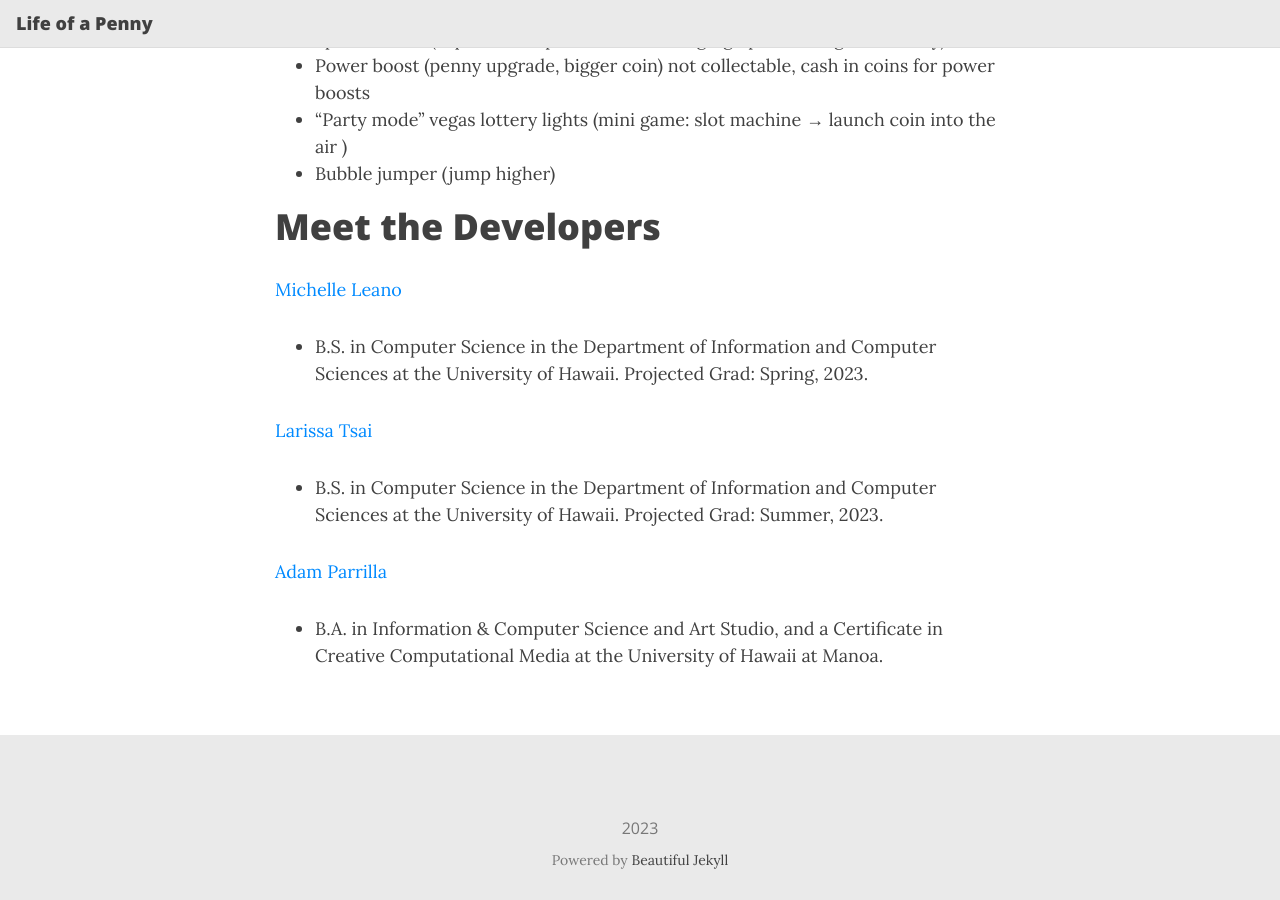
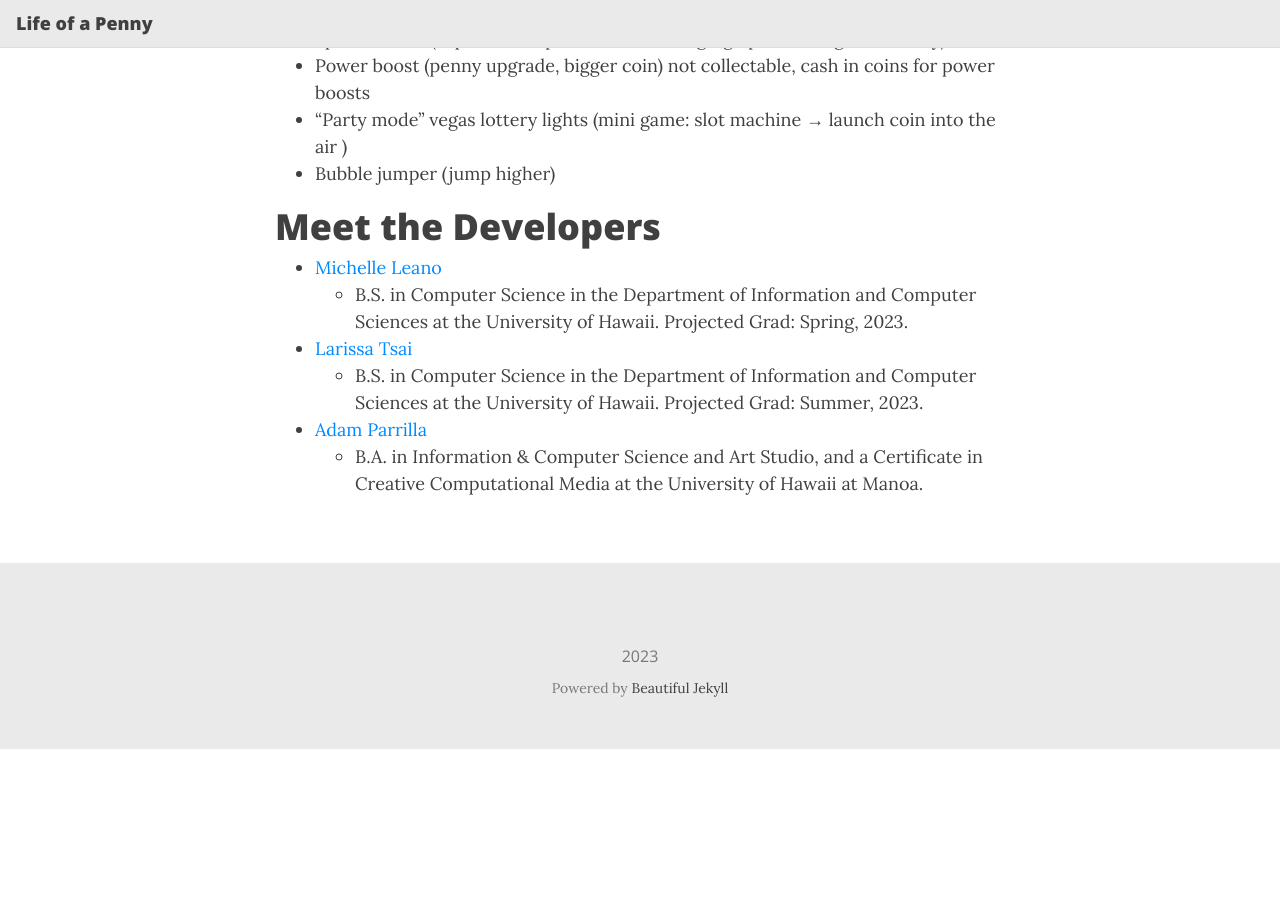
Before and after one commit to milada-game-production/life-of-a-penny.github.io, a Jekyll site: the page built from index.md, in a window 1280 px wide and 900 px high, scrolled down 1442 px. Built offline with Jekyll 4.4.1, drawn with Linux system fonts in a browser that asks for light colours; nearby versions of some CDN libraries; our own code applies the rules of GitHub Pages for plain Markdown files; after the commit the page ends 2191 px from its top, so only the background shows below that.

```diff
--- a/index.md
+++ b/index.md
@@ -44,14 +44,11 @@ not collectable, cash in coins for power boosts
 - Bubble jumper (jump higher)
 
 # Meet the Developers
-[Michelle Leano]([portfolio](https://michnotmeesh.github.io/))
-
+- [Michelle Leano]([portfolio](https://michnotmeesh.github.io/))
   - B.S. in Computer Science in the Department of Information and Computer Sciences at the University of Hawaii. Projected Grad: Spring, 2023.
 
-[Larissa Tsai]([portfolio](https://larissa-tsai.github.io/))
-
+- [Larissa Tsai]([portfolio](https://larissa-tsai.github.io/))
   - B.S. in Computer Science in the Department of Information and Computer Sciences at the University of Hawaii. Projected Grad: Summer, 2023.
 
-[Adam Parrilla]([portfolio](https://adamjparrilla.github.io/))
-
+- [Adam Parrilla]([portfolio](https://adamjparrilla.github.io/))
   - B.A. in Information & Computer Science and Art Studio, and a Certificate in Creative Computational Media at the University of Hawaii at Manoa.
```
